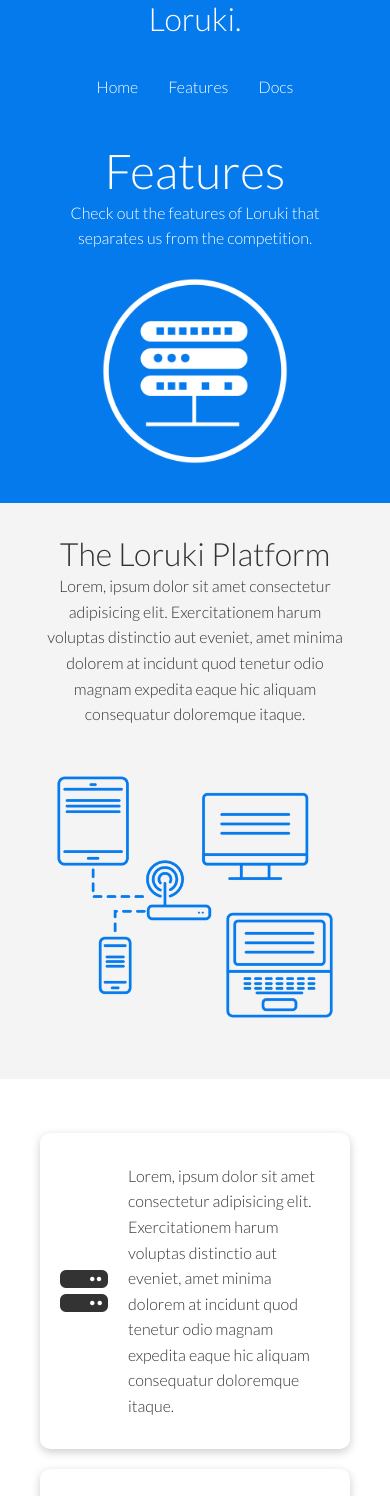
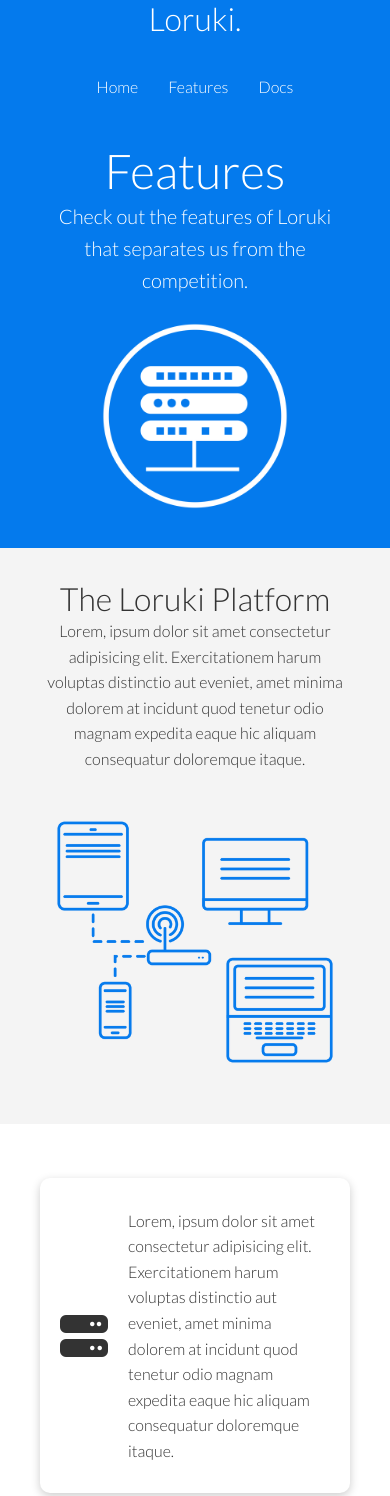
Before and after one commit to GiftAkpala/loruki-website-clone, a plain HTML site: page features.html in a window 390 px wide. Shown: the top 1496 px of the page. Drawn offline with Linux system fonts and the light colour scheme.

Commit message:
fix the nonsense

```diff
--- a/css/style.css
+++ b/css/style.css
@@ -6,7 +6,7 @@
   --dark-color: #003340;
   --light-color: #f4f4f4;
   --success-color: #5cb85c;
-  --error-color: #d9534f
+  --error-color: #d9534f;
 }
 
 * {
@@ -39,7 +39,8 @@ p {
 img {
   width: 100%;
 }
-code, pre {
+code,
+pre {
   background: #333;
   color: #fff;
   padding: 10px;
@@ -174,8 +175,9 @@ code, pre {
 }
 
 /* Features */
-.features-head img, .docs-head img {
-  width : 200px;
+.features-head img,
+.docs-head img {
+  width: 200px;
   justify-self: flex-end;
 }
 .features-sub-head img {
@@ -183,7 +185,7 @@ code, pre {
   justify-self: flex-end;
 }
 .features-main .card > i {
- margin-right: 20px;
+  margin-right: 20px;
 }
 .features-main .grid {
   padding: 30px;
@@ -222,19 +224,19 @@ code, pre {
   color: #000000;
 }
 .fa-facebook:hover {
-  color: #1773EA;
+  color: #1773ea;
 }
 .fa-instagram:hover {
-  color: #B32E87;
+  color: #b32e87;
 }
 .fa-twitter:hover {
-  color: #1C9CEA;
+  color: #1c9cea;
 }
 
 /* Animations */
 @keyframes slideInFromLeft {
   0% {
-    transform: translateX(-100%)
+    transform: translateX(-100%);
   }
   100% {
     transform: translateX(0);
@@ -242,7 +244,7 @@ code, pre {
 }
 @keyframes slideInFromRight {
   0% {
-    transform: translateX(100%)
+    transform: translateX(100%);
   }
   100% {
     transform: translateX(0);
@@ -250,7 +252,7 @@ code, pre {
 }
 @keyframes slideInFromTop {
   0% {
-    transform: translateY(-100%)
+    transform: translateY(-100%);
   }
   100% {
     transform: translateX(0);
@@ -258,7 +260,7 @@ code, pre {
 }
 @keyframes slideInFromBottom {
   0% {
-    transform: translateY(100%)
+    transform: translateY(100%);
   }
   100% {
     transform: translateX(0);
@@ -300,13 +302,13 @@ code, pre {
     grid-row: 1;
   }
   .features-head,
-   .features-sub-head,
-   .docs-head {
+  .features-sub-head,
+  .docs-head {
     text-align: center;
   }
   .features-head img,
-   .features-sub-head img,
-   .docs-head img{
+  .features-sub-head img,
+  .docs-head img {
     justify-self: center;
   }
   .features-main .grid > *:first-child,
@@ -314,7 +316,6 @@ code, pre {
     grid-column: 1;
   }
 }
-
 
 /* Mobile */
 @media (max-width: 500px) {
@@ -331,17 +332,6 @@ code, pre {
   }
 
   .showcase-form {
-    width:300px;
+    width: 300px;
   }
-  .grid,
-  .showcase .grid,
-  .stats .grid,
-  .cli .grid,
-  .cloud .grid,
-  .features-main .grid,
-  .docs-main .grid {
-    grid-template-columns: 1fr;
-    grid-template-rows: 1fr;
-  }
-
 }
--- a/css/utilities.css
+++ b/css/utilities.css
@@ -29,7 +29,7 @@
     transform: scale(0.98);
 }
 
-/* backgrounds and color buttons */
+/* backgrounds and colored buttons */
 .bg-primary, .bg-primary {
     background-color: var(--primary-color);
     color: #fff;
@@ -46,12 +46,17 @@
     background-color: var(--light-color);
     color: #333;
 }
-.bg-primary a, .bg-primary a, .bg-secondary a, .bg-secondary a, .bg-dark a, .btn-dark a {
+.bg-primary a,
+.bg-primary a,
+ .bg-secondary a,
+ .bg-secondary a,
+ .bg-dark a,
+  .btn-dark a {
     color: #fff
 }
 /* Text sizes */
 .lead {
-    font-size: 1rem;
+    font-size: 20px;
 }
 .sm {
     font-size: 1rem;
@@ -103,7 +108,7 @@
 }
 .flex {
     display: flex;
-    justify-content: space-between;
+    justify-content: center;
     align-items: center;
     height: 100%;
 }
```
